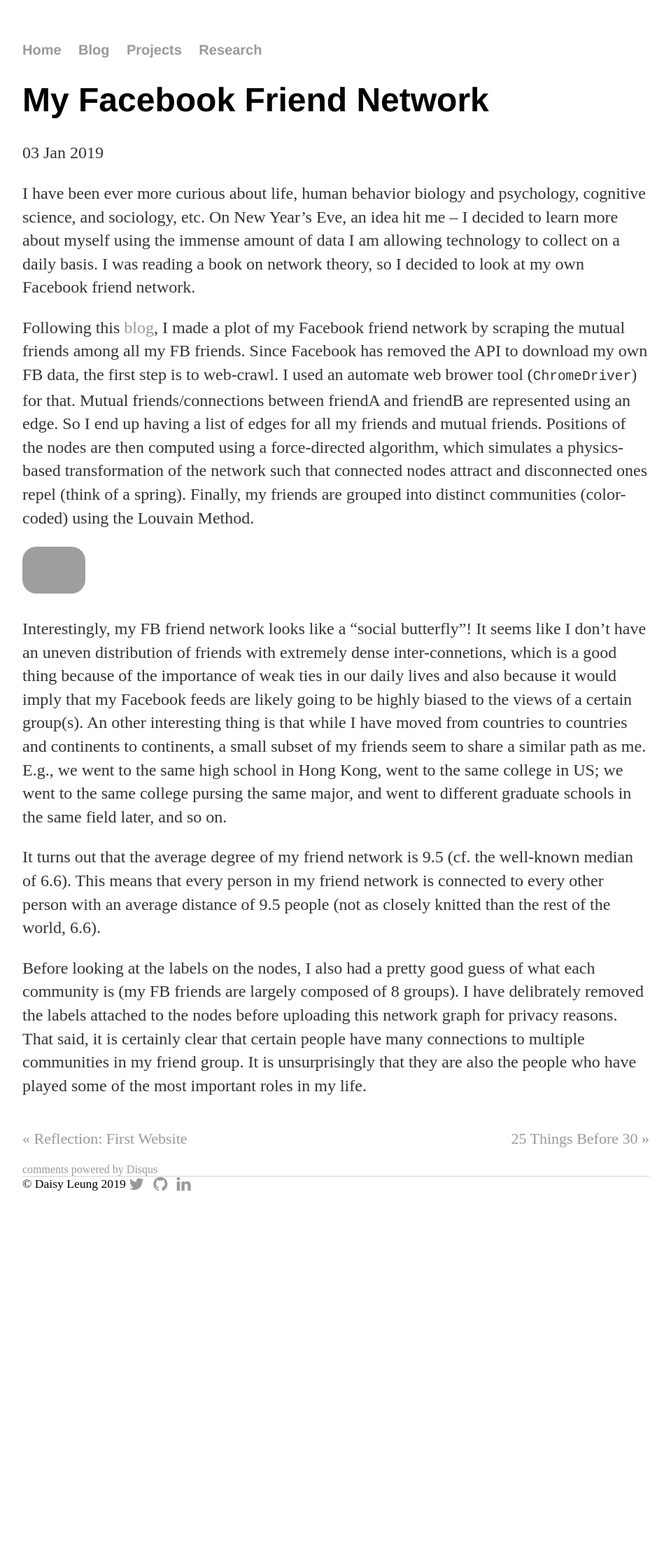
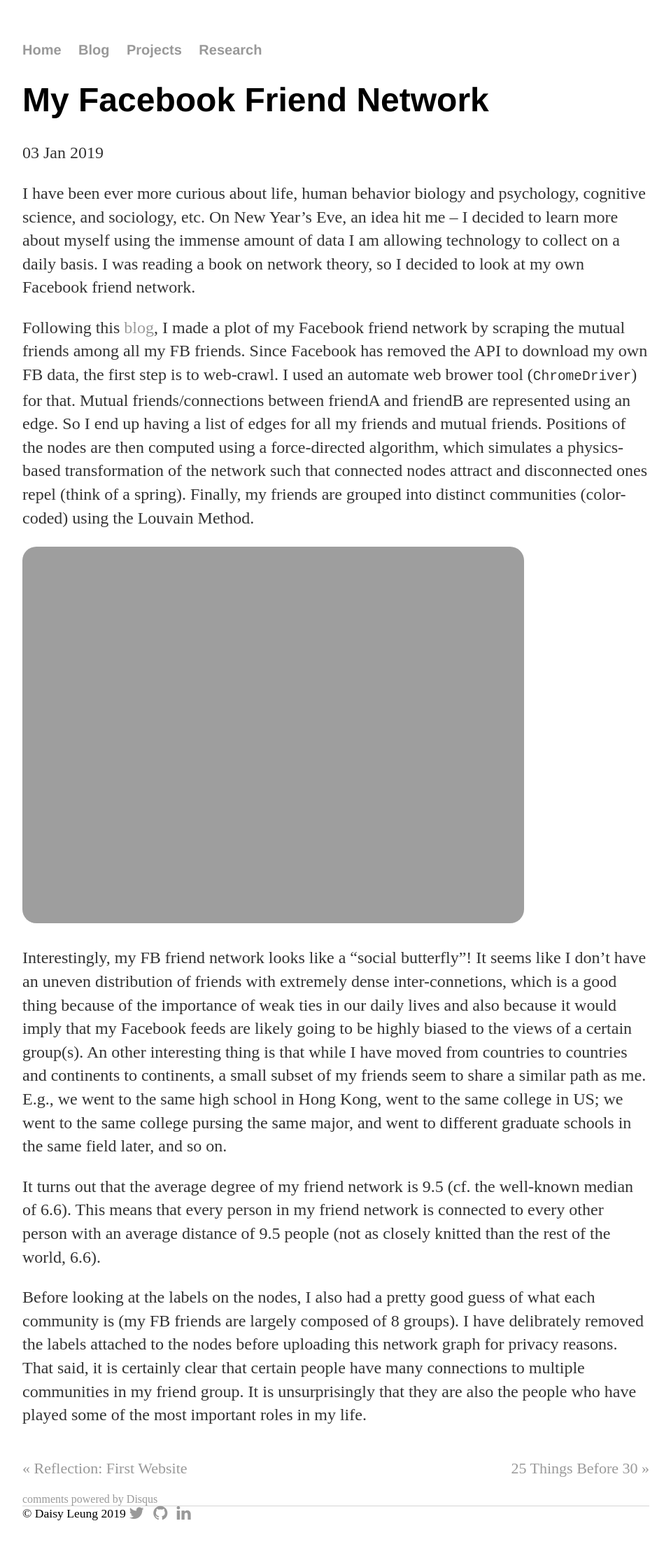
Before and after one commit to astro313/astro313.github.io, a Jekyll site: the page built from projects/_posts/2019-01-03-Facebook-Network.md, in a window 1280 px wide. Shown: the whole page at 70% size, without its empty margins (160-1119 px from the left). Built offline with Jekyll 4.4.1, drawn with Linux system fonts in a browser that asks for light colours; nearby versions of some CDN libraries; comment, search, counter and statistics services are not loaded; before the commit the page ends 1762 px from its top, so only the background shows below that.

Commit message:
img size

```diff
--- a/projects/_posts/2019-01-03-Facebook-Network.md
+++ b/projects/_posts/2019-01-03-Facebook-Network.md
@@ -9,7 +9,7 @@ I have been ever more curious about life, human behavior biology and psychology,
 Following this [blog](https://ndres.me/post/facebook-graph-network/), I made a plot of my Facebook friend network by scraping the mutual friends among all my FB friends. Since Facebook has removed the API to download my own FB data, the first step is to web-crawl. I used an automate web brower tool (`ChromeDriver`) for that. Mutual friends/connections between friendA and friendB are represented using an edge. So I end up having a list of edges for all my friends and mutual friends. Positions of the nodes are then computed using a force-directed algorithm, which simulates a physics-based transformation of the network such that connected nodes attract and disconnected ones repel (think of a spring). Finally, my friends are grouped into distinct communities (color-coded) using the Louvain Method.
 
 <!-- ![Plot of my Facebook friend network]({{ site.url }}/projects/assets/myfriends_nolabel.png) -->
-<img src="{{ site.url }}/projects/assets/myfriends_nolabel.png" alt="Plot of my Facebook friend network" width="10%" height="30%">
+<img src="{{ site.url }}/projects/assets/myfriends_nolabel.png" alt="Plot of my Facebook friend network" width="80%">
 
 Interestingly, my FB friend network looks like a "social butterfly"! It seems like I don't have an uneven distribution of friends with extremely dense inter-connetions, which is a good thing because of the importance of weak ties in our daily lives and also because it would imply that my Facebook feeds are likely going to be highly biased to the views of a certain group(s). An other interesting thing is that while I have moved from countries to countries and continents to continents, a small subset of my friends seem to share a similar path as me. E.g., we went to the same high school in Hong Kong, went to the same college in US; we went to the same college pursing the same major, and went to different graduate schools in the same field later, and so on.
 
```
